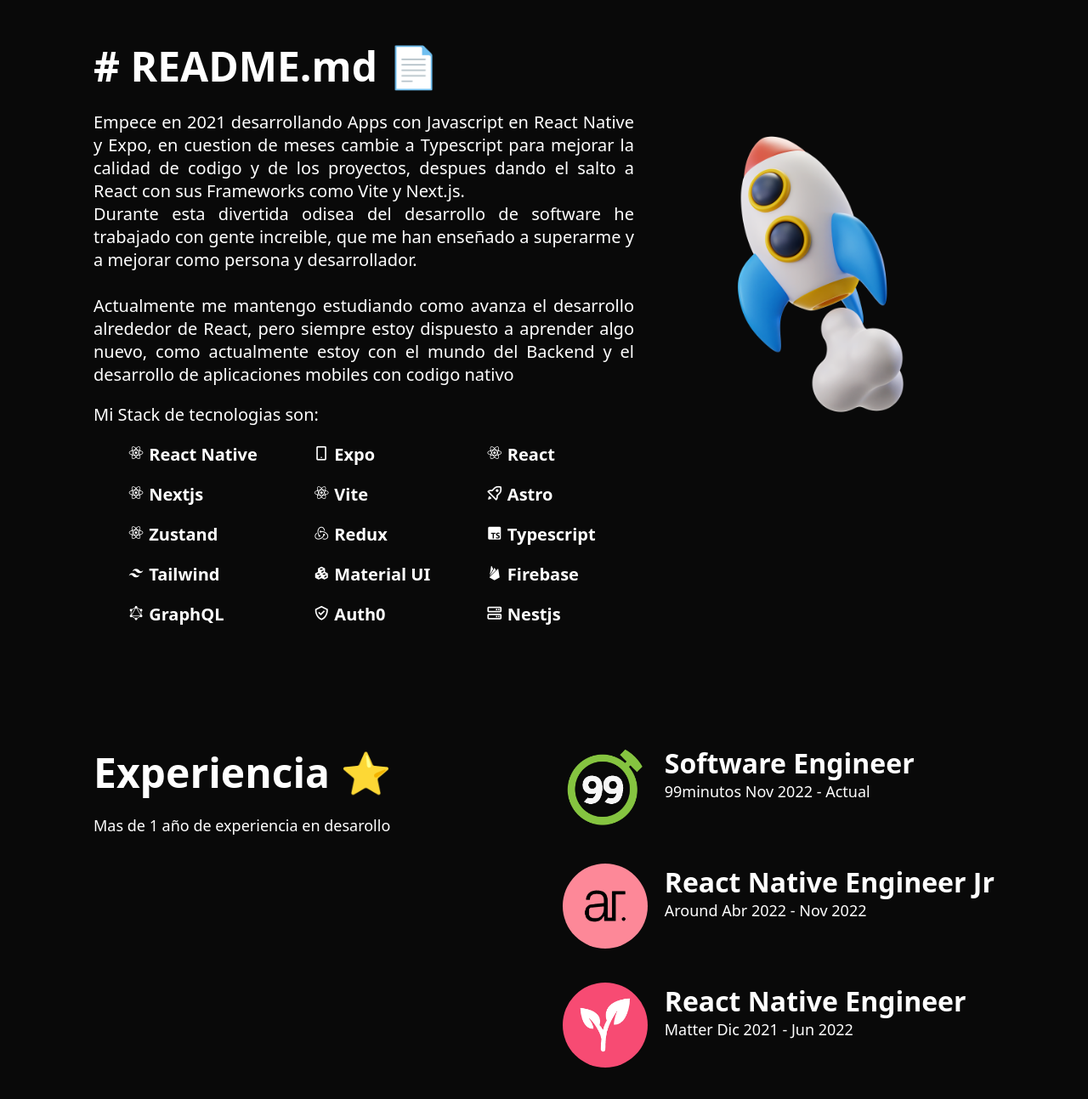
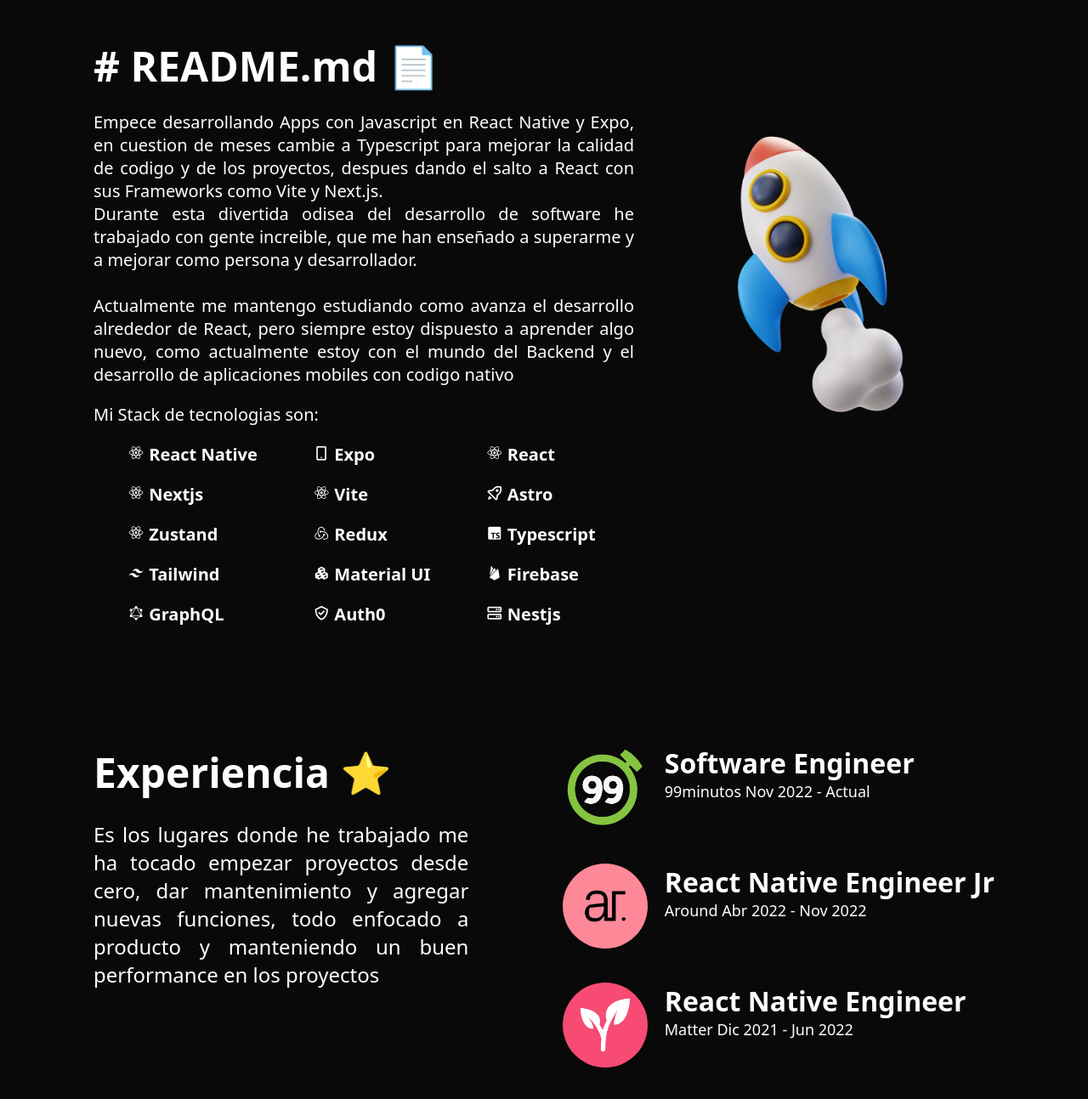
Before and after one commit to Axoluchin/Portafolio-2023, an Astro site: page / in a window 1280 px wide. Shown: the part 860-2153 px from the top of the page at 85% size. Built offline with nearby package versions, Linux system fonts and the light colour scheme; Astro itself is replaced by a stand-in of ours.

Commit message:
Best README

```diff
--- a/src/components/Experience.astro
+++ b/src/components/Experience.astro
@@ -47,7 +47,11 @@
 <article>
   <div>
     <h2>Experiencia ⭐</h2>
-    <p>Mas de 1 año de experiencia en desarollo</p>
+    <p>
+      Es los lugares donde he trabajado me ha tocado empezar proyectos desde
+      cero, dar mantenimiento y agregar nuevas funciones, todo enfocado a
+      producto y manteniendo un buen performance en los proyectos
+    </p>
   </div>
   <div class="works">
     {
@@ -77,7 +81,9 @@
     margin-bottom: 5rem;
   }
   p {
-    font-size: large;
+    font-size: x-large;
+    width: 80%;
+    text-align: justify;
   }
   .works {
     display: flex;
@@ -92,5 +98,9 @@
     h2 {
       font-size: 38px;
     }
+    p{
+      width: auto;
+      font-size: large;
+    }
   }
 </style>
--- a/src/components/Header.astro
+++ b/src/components/Header.astro
@@ -1,7 +1,7 @@
 <header>
   <div class="flex">
     <a href="/">
-      <h4>Axoluchin</h4>
+      <h4>Damián</h4>
     </a>
     <ul class="flex list">
       <li><a href="/">Portafolio</a></li>
--- a/src/components/Readme.astro
+++ b/src/components/Readme.astro
@@ -3,7 +3,7 @@
   <div class="flex">
     <div>
       <p>
-        Empece en 2021 desarrollando Apps con Javascript en React Native y Expo,
+        Empece desarrollando Apps con Javascript en React Native y Expo,
         en cuestion de meses cambie a Typescript para mejorar la calidad de
         codigo y de los proyectos, despues dando el salto a React con sus
         Frameworks como Vite y Next.js.
```
